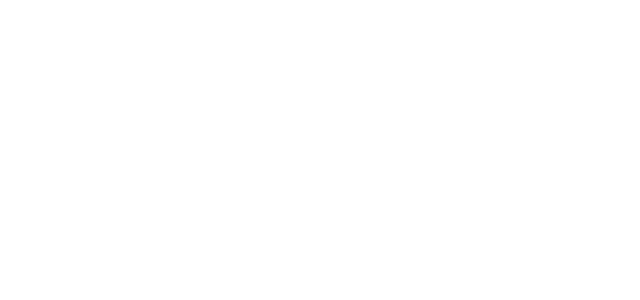
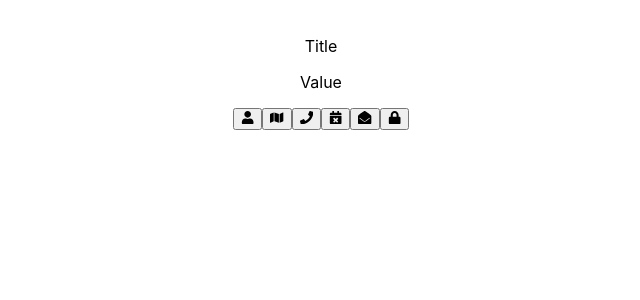
Before and after one commit to ofekshmuely/random-person-api, a React (Create React App) app: page / in a window 1280 px wide. Shown: the top 300 px of the page, without its empty margins (319-959 px from the left). Built offline with nearby package versions, Linux system fonts and the light colour scheme.

Commit message:
static html of interface

```diff
--- a/package.json
+++ b/package.json
@@ -8,6 +8,7 @@
     "@testing-library/user-event": "^13.5.0",
     "react": "^18.1.0",
     "react-dom": "^18.1.0",
+    "react-icons": "^4.3.1",
     "react-scripts": "5.0.1",
     "web-vitals": "^2.1.4"
   },
--- a/src/App.js
+++ b/src/App.js
@@ -1,10 +1,46 @@
-import logo from "./logo.svg";
+import {
+  FaUser,
+  FaMap,
+  FaLock,
+  FaCalendarTimes,
+  FaPhone,
+  FaEnvelopeOpen,
+} from "react-icons/fa";
 import "./App.css";
 
 function App() {
-  return <div className="App">
-
-  </div>;
+  return (
+    <div className="App">
+      <div className="block bcg-black"></div>
+      <div className="block">
+        <div className="container">
+          <img src="" className="user-img" alt="" />
+          <p className="user-title">Title</p>
+          <p className="user-value">Value</p>
+          <div className="values-list">
+            <button data-label="name" className="icon">
+              <FaUser />
+            </button>
+            <button data-label="street" className="icon">
+              <FaMap />
+            </button>
+            <button data-label="phone" className="icon">
+              <FaPhone />
+            </button>
+            <button data-label="age" className="icon">
+              <FaCalendarTimes />
+            </button>
+            <button data-label="email" className="icon">
+              <FaEnvelopeOpen />
+            </button>
+            <button data-label="password" className="icon">
+              <FaLock />
+            </button>
+          </div>
+        </div>
+      </div>
+    </div>
+  );
 }
 
 export default App;
```
Also changed, not shown: 1 other file (tests, documents, lock files or other folders).
